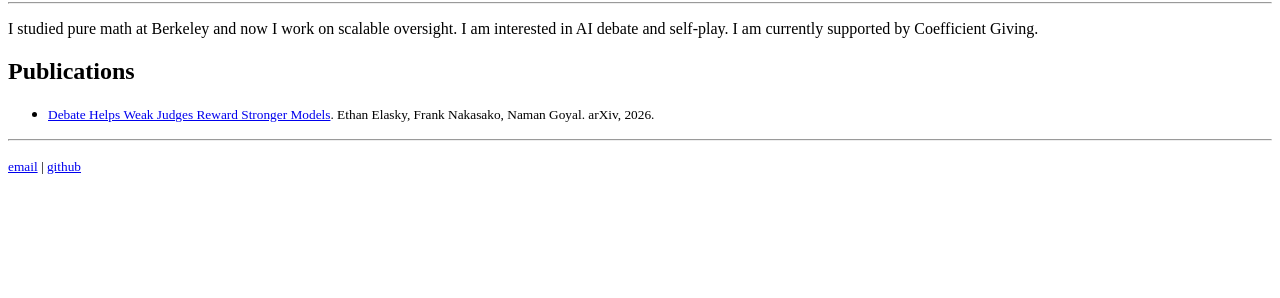
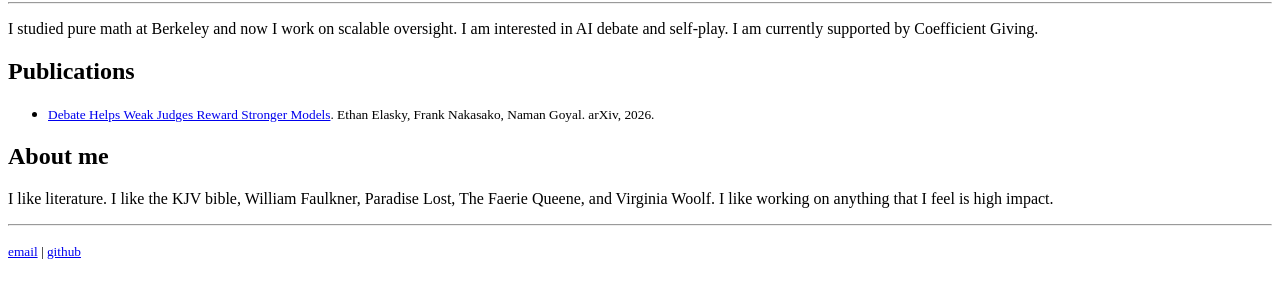
Before and after one commit to fnakasako/fnakasako.github.io, a plain HTML site: page index.html in a window 1280 px wide. Shown: the part 78-376 px from the top of the page. Drawn offline with Linux system fonts and the light colour scheme.

Commit message:
Add about me section
Co-Authored-By: Claude Fable 5 <noreply@anthropic.com>

```diff
--- a/index.html
+++ b/index.html
@@ -25,6 +25,13 @@
     </li>
   </ul>
 
+  <h2>About me</h2>
+  <p>
+    I like literature. I like the KJV bible, William Faulkner, Paradise Lost,
+    The Faerie Queene, and Virginia Woolf. I like working on anything that I
+    feel is high impact.
+  </p>
+
   <hr>
   <p>
     <small>
```
